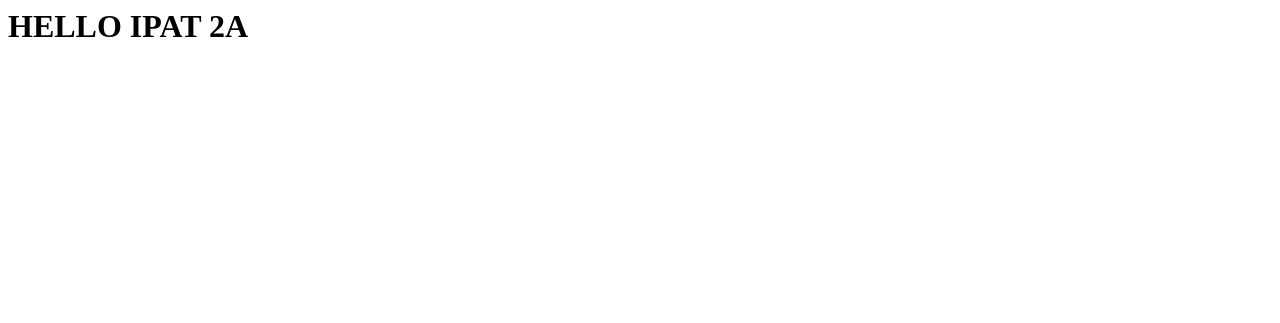
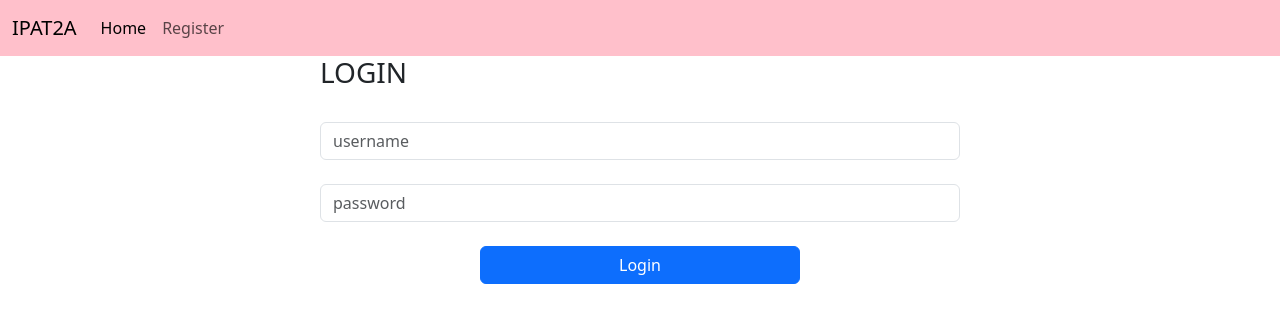
Before and after one commit to bayonaea/ipat2av2, a Django app: page / in a window 1280 px wide. Shown: the top 323 px of the page. Run offline with Django 5.2, Linux system fonts and the light colour scheme.

Commit message:
Second Commit

```diff
--- a/ipat2A/dcrm/models.py
+++ b/ipat2A/dcrm/models.py
@@ -12,5 +12,7 @@ class Record(models.Model):
     city =  models.CharField(max_length=50)
     state =  models.CharField(max_length=50)
     zipcode =  models.CharField(max_length=20)
+
+
     def __str__(self):
         return(f"{self.first_name} {self.last_name} {self.email}")
--- /dev/null
+++ b/ipat2A/dcrm/templates/base.html
@@ -0,0 +1,18 @@
+<!doctype html>
+<html lang="en">
+<head>
+    <meta charset="utf-8">
+    <meta name="viewport" content="width=device-width, initial-scale=1">
+    <title>Bootstrap demo</title>
+    <link href="https://cdn.jsdelivr.net/npm/bootstrap@5.3.3/dist/css/bootstrap.min.css" rel="stylesheet" integrity="sha384-QWTKZyjpPEjISv5WaRU9OFeRpok6YctnYmDr5pNlyT2bRjXh0JMhjY6hW+ALEwIH" crossorigin="anonymous">
+</head>
+
+    {% include 'navbar.html' %}
+<body>
+
+
+    {% block content %}
+    {% endblock content %}
+    <script src="https://cdn.jsdelivr.net/npm/bootstrap@5.3.3/dist/js/bootstrap.bundle.min.js" integrity="sha384-YvpcrYf0tY3lHB60NNkmXc5s9fDVZLESaAA55NDzOxhy9GkcIdslK1eN7N6jIeHz" crossorigin="anonymous"></script>
+</body>
+</html>
--- a/ipat2A/dcrm/templates/home.html
+++ b/ipat2A/dcrm/templates/home.html
@@ -1 +1,85 @@
-<h1>HELLO IPAT 2A</h1>
+{% extends 'base.html' %}
+
+{% block content %}
+
+{% if user.is_authenticated %}
+
+<table class="table">
+    <thead>
+        <tr>
+        <th>NAME</th>
+        <th>EMAIL</th>
+        <th>PHONE</th>
+        <th>ADDRESS</th>
+        <th>CITY</th>
+        <th>STATE</th>
+        <th>ZIPCODE</th>
+        <th>CREATED AT</th>
+        <th>ID</th>
+    </tr>
+    </thead>
+<tbody>
+    {% if records %}
+        {% for record in records %}
+            <tr>
+                <td>{{ record.first_name }} {{record.last_name}}</td>
+                <td>{{ record.email }}</td>
+                <td>{{ record.phone }}</td>
+                <td>{{ record.address }}</td>
+                <td>{{ record.city }}</td>
+                <td>{{ record.state }}</td>
+                <td>{{ record.zipcode }}</td>
+                <td>{{ record.created_at }}</td>
+                <td>{{ record.id }}</td>
+            </tr>
+
+        {% endfor %}
+
+    {% endif %}
+
+</tbody>
+
+
+</table>
+
+{% else %}
+
+<div class="col-md-6 offset-md-3">
+<label for=""><h3>LOGIN</h3></label> <br>
+<br>
+<form action="{% url 'home' %}" method="POST">
+    {% csrf_token  %}
+    <div class="mb3">
+    <input class="form-control" type="text" placeholder="username" name="username" required>
+    </div> <br>
+    <div class="mb3">
+    <input class="form-control" type="password" placeholder="password" name="password" required>
+    </div> <br>
+    <div class="mb3">
+        <div class="d-grid gap-2 col-6 mx-auto">
+            <button class="btn btn-primary btn-block" type="submit">Login</button>
+        </div>
+    </div>
+</form>
+
+
+</div>
+
+{% endif %}
+
+
+<div class="col-md-6 offset-md-3">
+{% if messages %}
+
+        {% for message in messages %}
+            <div class="alert alert-warning alert-dismissible fade show" role="alert">
+            {{ message }}
+            <button type="button" class="btn-close" data-bs-dismiss="alert" aria-label="Close"></button>
+            </div>
+        {% endfor %}
+{% endif %}
+</div>
+
+
+
+{% endblock %}
--- /dev/null
+++ b/ipat2A/dcrm/templates/navbar.html
@@ -0,0 +1,26 @@
+
+<style>
+    .bg-pink {
+        background-color: pink !important;
+    }
+    </style>
+
+
+    <nav class="navbar navbar-expand-lg bg-pink" >
+        <div class="container-fluid">
+            <a class="navbar-brand" href="#">IPAT2A</a>
+        <button class="navbar-toggler" type="button" data-bs-toggle="collapse" data-bs-target="#navbarNav" aria-controls="navbarNav" aria-expanded="false" aria-label="Toggle navigation">
+            <span class="navbar-toggler-icon"></span>
+        </button>
+        <div class="collapse navbar-collapse" id="navbarNav">
+            <ul class="navbar-nav">
+                <li class="nav-item">
+                    <a class="nav-link active" aria-current="page" href="{% url 'home' %}">Home</a>
+                </li>
+                <li class="nav-item">
+                    <a class="nav-link" href="{% url 'register' %}">Register</a>
+                </li>
+            </ul>
+        </div>
+        </div>
+    </nav>
--- a/ipat2A/dcrm/urls.py
+++ b/ipat2A/dcrm/urls.py
@@ -1,6 +1,8 @@
 from django.urls import path
 from . import views
 
+
 urlpatterns = [
     path('', views.home, name='home'),
+    path('', views.register, name='register'),
 ]
--- a/ipat2A/dcrm/views.py
+++ b/ipat2A/dcrm/views.py
@@ -1,9 +1,32 @@
-from django.shortcuts import render
+from django.shortcuts import render, redirect
+from django.contrib.auth import authenticate, login
+from django.contrib import messages
+from .models import Record
 
+from .forms import SignUpForm
 # Create your views here.
 
 
 def home(request):
-    #DO SOMETHING
+    #do something
+    records = Record.objects.all()
 
-    return render(request, 'home.html')
+    return render(request, 'home.html', {'records':records})
+
+def register(request):
+    if request.method == 'POST':
+        form = SignUpForm(request.POST)
+        if form.is_valid():
+                form.save()
+                username = form.cleaned_data['username']
+                password = form.cleaned_data['password1']
+                user = authenticate(username=username, password=password)
+                login(request, user)
+                messages.success(request, "You Have Successfully Registered! WELCOME!")
+                return redirect('home')
+
+    else:
+        form = SignUpForm()
+        return render(request, 'register.html', {'form':form})
+
+    return render(request, 'register.html', {'form':form})
```
Also changed, not shown: ipat2A/dcrm/forms.py (added, +33 -0 lines), ipat2A/dcrm/templates/register.html (added, +21 -0 lines), ipat2A/db.sqlite3.
